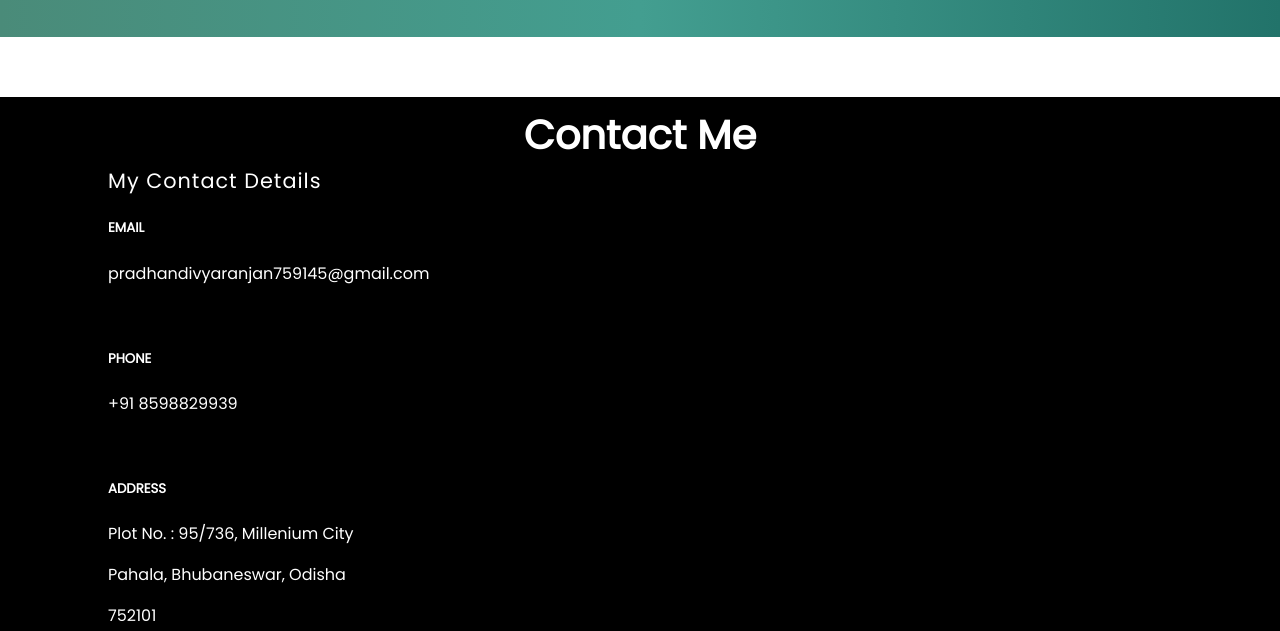
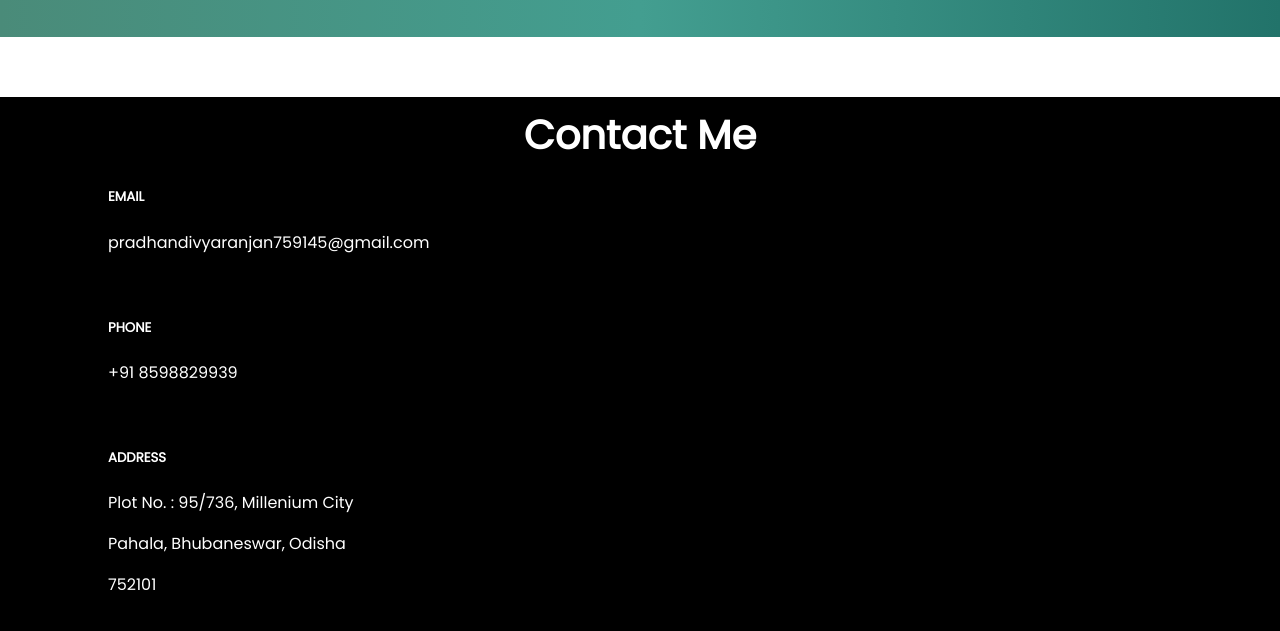
Before and after one commit to DivyaRanjan16/divya-portfolio, a plain HTML site: page index.html in a window 1280 px wide. Shown: the part 3218-3849 px from the top of the page. Drawn offline with Linux system fonts and the light colour scheme.

Commit message:
Update index.html

```diff
--- a/index.html
+++ b/index.html
@@ -238,7 +238,7 @@
 			<h1 class="my-heading text-center">Contact Me</h1>
 		</div>
         <div class="contact-details">
-            <h1 class="greet-heading">My Contact Details</h1>
+
             <div class="details">
                 <h5 class="contact-heading">EMAIL</h5>
                 <p class="contact-text">pradhandivyaranjan759145@gmail.com</p>
```
